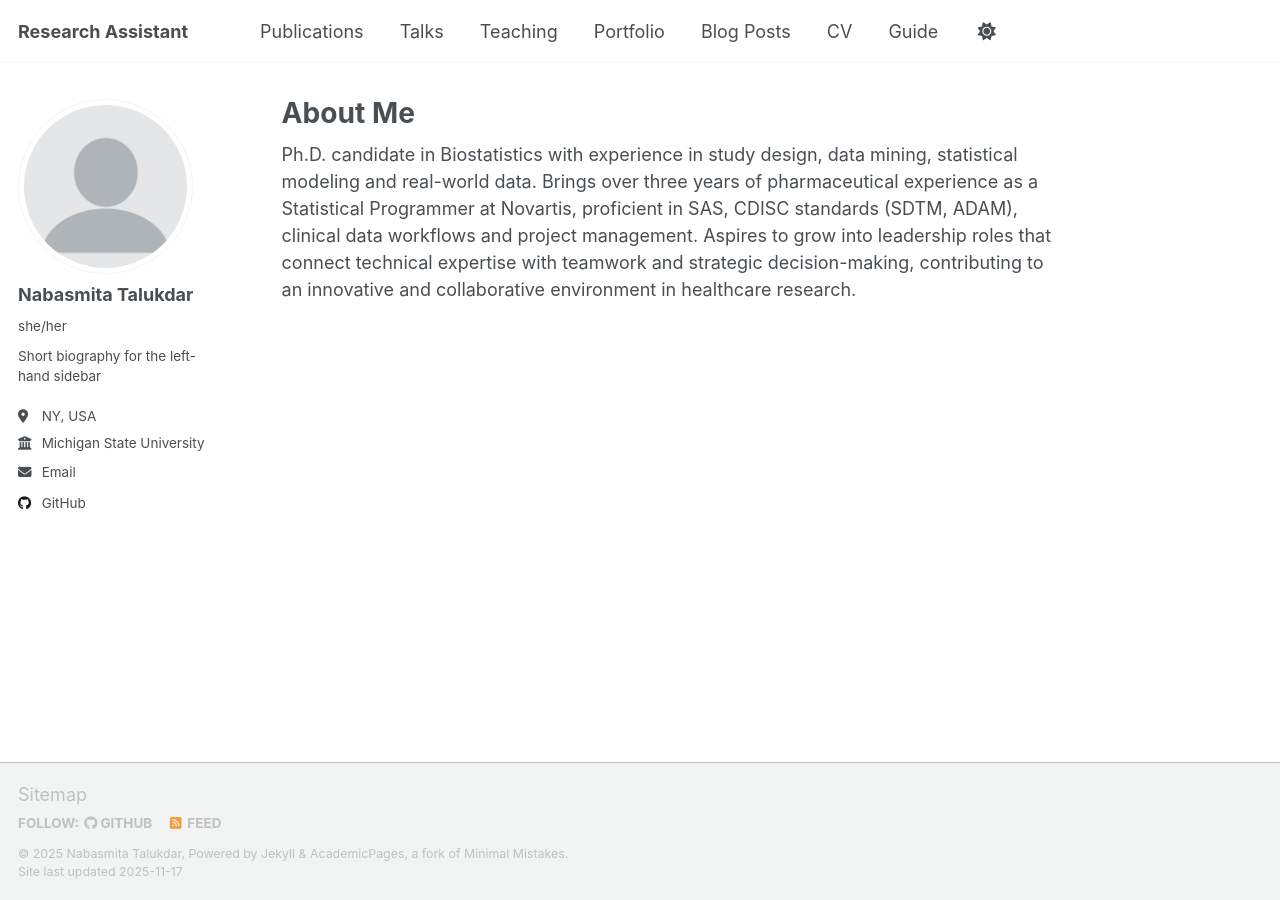
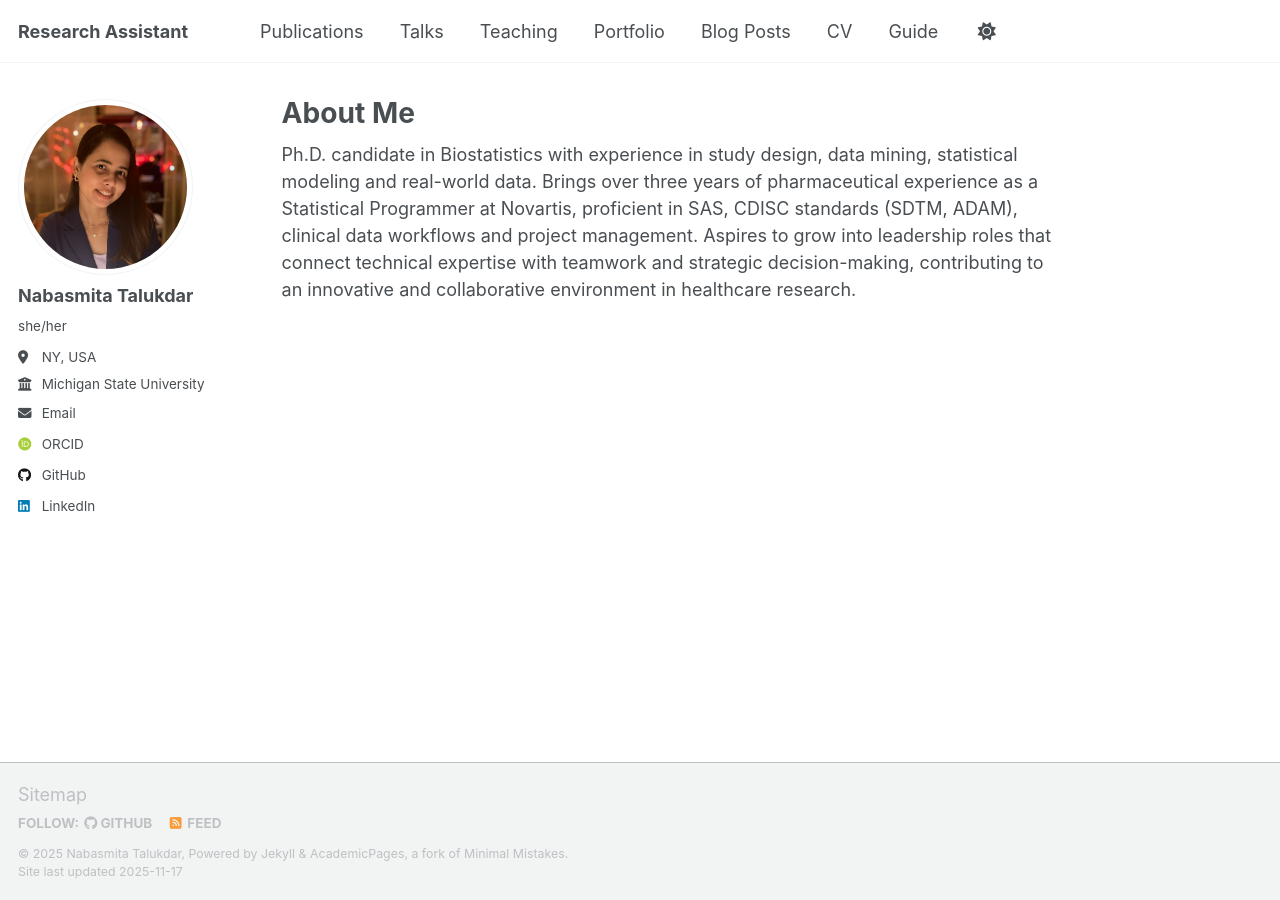
Before and after one commit to Nabas17/Nabas17.github.io, a Jekyll site: the page built from _pages/about.md, in a window 1280 px wide. Built offline with Jekyll 4.4.1, drawn with Linux system fonts in a browser that asks for light colours; some web fonts are replaced; a script that is not in the unit is left out.

Commit message:
Update _config.yml

```diff
--- a/_config.yml
+++ b/_config.yml
@@ -23,10 +23,10 @@ repository               : "academicpages/academicpages.github.io"
 #               Additional customization can be done by editing /_includes/author-profile.html
 author:
   # Biographic information
-  avatar           : "profile.png"
+  avatar           : "profilepic.jpeg"
   name             : "Nabasmita Talukdar"
   pronouns         : "she/her"
-  bio              : "Short biography for the left-hand sidebar"
+  bio              : #"Short biography for the left-hand sidebar"
   location         : "NY, USA"
   employer         : "Michigan State University"
   uri              : # URL
@@ -38,7 +38,7 @@ author:
   googlescholar    : # "https://scholar.google.com/citations?user=PS_CX0AAAAAJ"
   inspire-hep      : # URL
   impactstory      : # URL
-  orcid            : # "https://orcid.org/yourorcidurl"
+  orcid            : "https://orcid.org/0009-0008-9463-9732"
   semantic         : # URL
   pubmed           : # "https://www.ncbi.nlm.nih.gov/pubmed/?term=john+snow"
   researchgate     : # URL
@@ -52,6 +52,7 @@ author:
   kaggle           : # Username
   stackoverflow    : # User number or user number and name (i.e., use "1" or "1/jeff-atwood")
 
+
   # Social media
   artstation       : # Username
   bluesky          : # "bsky.app" # Replace this with you Bluesky username
@@ -63,7 +64,7 @@ author:
   keybase          : # Username
   instagram        : # Username
   lastfm           : # Username
-  linkedin         : # Username
+  linkedin         : "https://www.linkedin.com/in/nabasmita-talukdar-832253ab/"
   mastodon         : # URL
   medium           : # URL
   pinterest        : # Username
```
